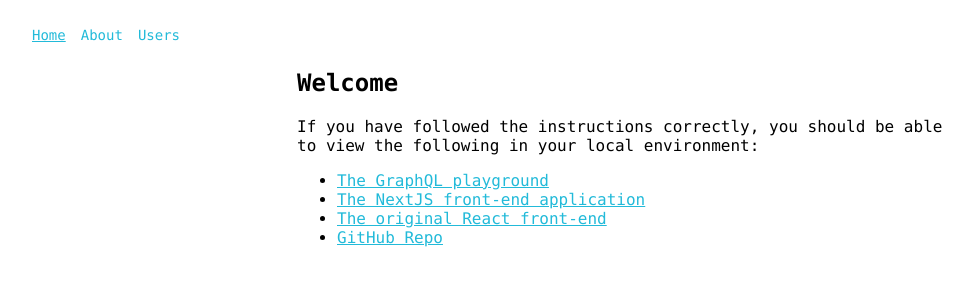
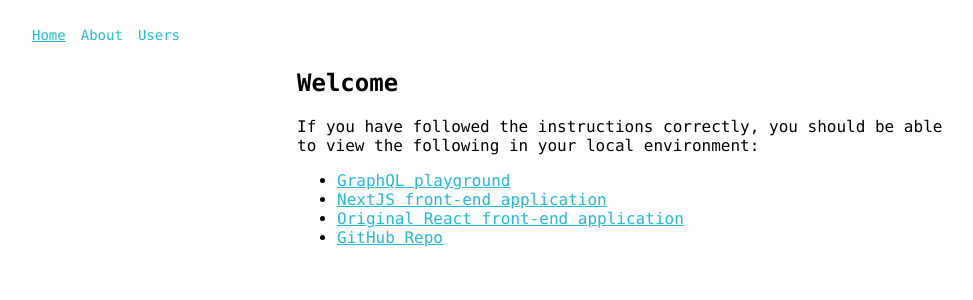
Before and after one commit to MoonHighway/learning-graphql, a Next.js app in the folder nextjs-with-apollo/: page / in a window 1280 px wide. Shown: the top 300 px of the page, without its empty margins (18-991 px from the left). Built offline with nearby package versions, Linux system fonts and the light colour scheme.

Commit message:
Updated titles of links

```diff
--- a/nextjs-with-apollo/components/Welcome.js
+++ b/nextjs-with-apollo/components/Welcome.js
@@ -6,17 +6,17 @@ export default () => (
     <ul>
       <li>
         <a href="http://localhost:4000/playground" target="__blank">
-          The GraphQL playground
+          GraphQL playground
         </a>
       </li>
       <li>
         <a href="http://localhost:3000/" target="__blank">
-          The NextJS front-end application
+          NextJS front-end application
         </a>
       </li>
       <li>
         <a href="http://localhost:3001/" target="__blank">
-          The original React front-end
+          Original React front-end application
         </a>
       </li>
       <li>
```
